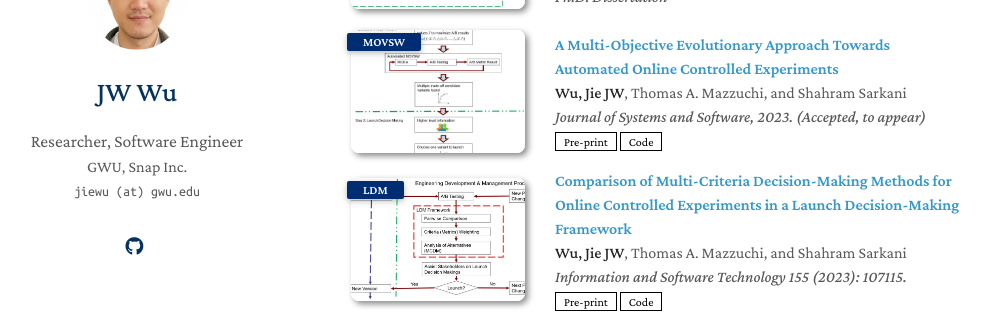
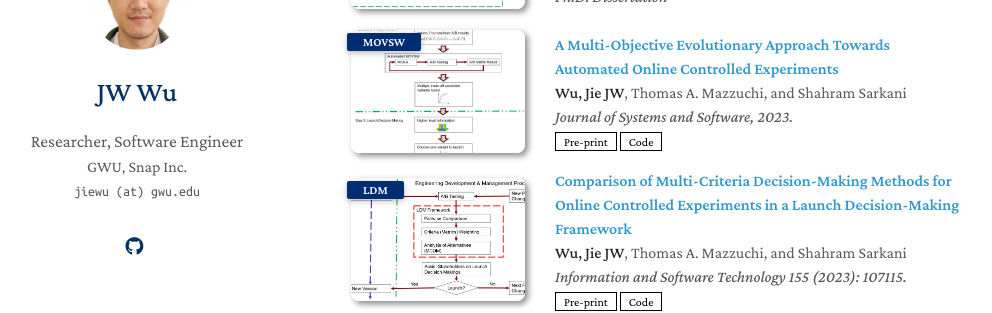
Before and after one commit to yaoyao-liu/minimal-light, a Jekyll site: the page built from index.md, in a window 1280 px wide and 900 px high, scrolled down 935 px. Shown: the part 152-465 px from the top of the window, without its empty margins (139-1131 px from the left). Built offline with Jekyll 4.4.1, drawn with Linux system fonts in a browser that asks for light colours; nearby versions of some CDN libraries; a style sheet for code colours, icons or effects is not loaded; our own code applies the rules of GitHub Pages for plain Markdown files.

Commit message:
Update publications.md

```diff
--- a/_includes/publications.md
+++ b/_includes/publications.md
@@ -41,7 +41,7 @@
   <div class="col-sm-9" style="position: relative;padding-right: 15px;padding-left: 20px;">
     <div class="title"><a href="https://www.sciencedirect.com/science/article/abs/pii/S0164121223000985">A Multi-Objective Evolutionary Approach Towards Automated Online Controlled Experiments</a></div>
     <div class="author"><strong>Wu, Jie JW</strong>, Thomas A. Mazzuchi, and Shahram Sarkani</div>
-    <div class="periodical"><em>Journal of Systems and Software, 2023. (Accepted, to appear)</em></div>
+    <div class="periodical"><em>Journal of Systems and Software, 2023.</em></div>
     <div class="links">
       <a href="https://papers.ssrn.com/sol3/papers.cfm?abstract_id=4252209" class="btn btn-sm z-depth-0" role="button" target="_blank" style="font-size:12px;">Pre-print</a>
       <a href="https://github.com/jw-wu-git/movsw" class="btn btn-sm z-depth-0" role="button" target="_blank" style="font-size:12px;">Code</a>
```
